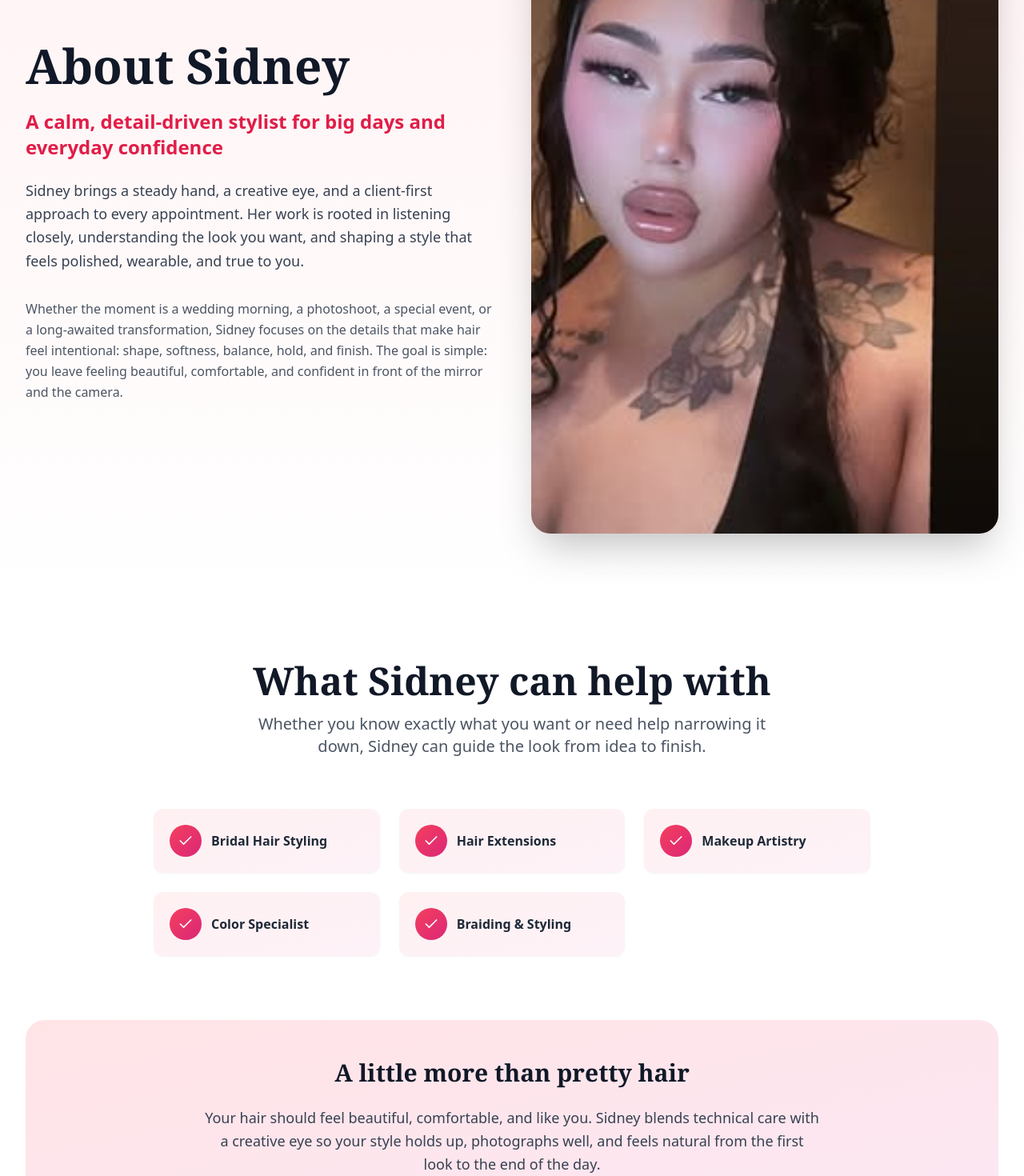
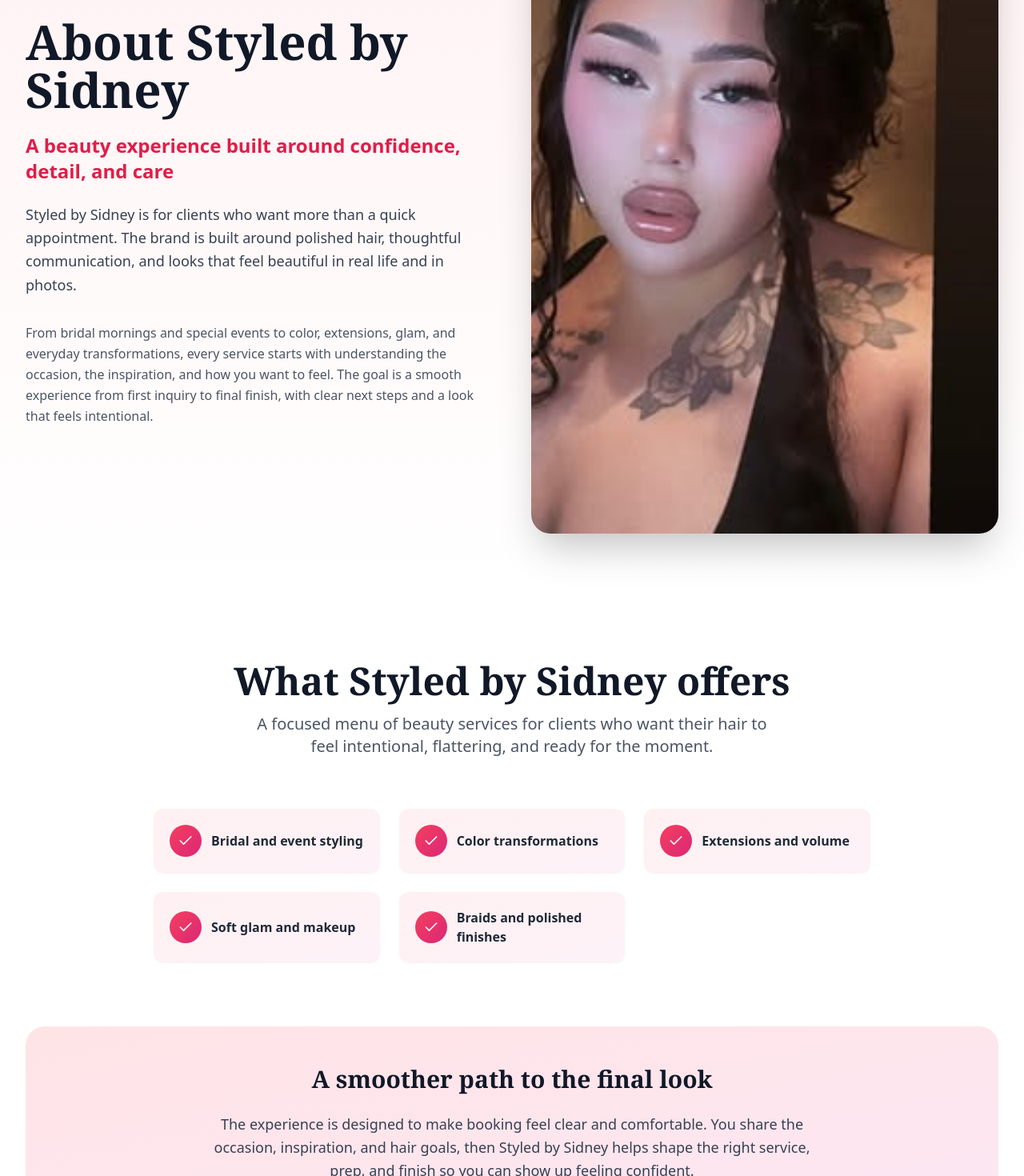
Before and after one commit to Rakeem-C/styled-with-sydney, a Next.js app: page /about in a window 1280 px wide. Shown: the part 240-1710 px from the top of the page at 80% size. Built offline with nearby package versions, Linux system fonts and the light colour scheme; a web font is replaced by a local one.

Commit message:
Refocus about page on business experience

```diff
--- a/app/about/page.tsx
+++ b/app/about/page.tsx
@@ -5,8 +5,8 @@ import { Expertise } from '@/components/expertise'
 import { CallToAction } from '@/components/call-to-action'
 
 export const metadata = {
-  title: 'About Sidney Kiyabu - Styled by Sidney',
-  description: 'Meet Sidney Kiyabu, the stylist behind Styled by Sidney, specializing in bridal styling, event hair, color, extensions, makeup, and braiding.',
+  title: 'About Styled by Sidney',
+  description: 'Learn about the Styled by Sidney experience for bridal styling, event hair, color, extensions, makeup, braids, and polished photo-ready finishes.',
 }
 
 export default function AboutPage() {
--- a/components/about-hero.tsx
+++ b/components/about-hero.tsx
@@ -15,7 +15,7 @@ export function AboutHero() {
             transition={{ duration: 0.8 }}
           >
             <h1 className="font-serif text-5xl md:text-6xl font-bold text-gray-900 mb-6">
-              {siteContent?.bio?.title ?? 'About Sidney'}
+              {siteContent?.bio?.title ?? 'About Styled by Sidney'}
             </h1>
             <p className="text-2xl text-rose-600 font-semibold mb-6">
               {siteContent?.bio?.subtitle ?? 'Your Hair Transformation Expert'}
--- a/components/expertise.tsx
+++ b/components/expertise.tsx
@@ -21,10 +21,10 @@ export function Expertise() {
           className="text-center mb-16"
         >
           <h2 className="font-serif text-4xl md:text-5xl font-bold text-gray-900 mb-4">
-            What Sidney can help with
+            What Styled by Sidney offers
           </h2>
           <p className="text-xl text-gray-600 max-w-2xl mx-auto">
-            Whether you know exactly what you want or need help narrowing it down, Sidney can guide the look from idea to finish.
+            A focused menu of beauty services for clients who want their hair to feel intentional, flattering, and ready for the moment.
           </p>
         </motion.div>
 
@@ -52,10 +52,10 @@ export function Expertise() {
           className="mt-20 bg-gradient-to-br from-rose-100 to-pink-100 rounded-3xl p-12 text-center"
         >
           <h3 className="font-serif text-3xl font-bold text-gray-900 mb-6">
-            A little more than pretty hair
+            A smoother path to the final look
           </h3>
           <p className="text-lg text-gray-700 max-w-3xl mx-auto leading-relaxed">
-            Your hair should feel beautiful, comfortable, and like you. Sidney blends technical care with a creative eye so your style holds up, photographs well, and feels natural from the first look to the end of the day.
+            The experience is designed to make booking feel clear and comfortable. You share the occasion, inspiration, and hair goals, then Styled by Sidney helps shape the right service, prep, and finish so you can show up feeling confident.
           </p>
         </motion.div>
       </div>
--- a/lib/content.ts
+++ b/lib/content.ts
@@ -20,16 +20,16 @@ export const siteContent = {
   },
 
   bio: {
-    title: "About Sidney",
-    subtitle: "A calm, detail-driven stylist for big days and everyday confidence",
-    description: "Sidney brings a steady hand, a creative eye, and a client-first approach to every appointment. Her work is rooted in listening closely, understanding the look you want, and shaping a style that feels polished, wearable, and true to you.",
-    extendedDescription: "Whether the moment is a wedding morning, a photoshoot, a special event, or a long-awaited transformation, Sidney focuses on the details that make hair feel intentional: shape, softness, balance, hold, and finish. The goal is simple: you leave feeling beautiful, comfortable, and confident in front of the mirror and the camera.",
+    title: "About Styled by Sidney",
+    subtitle: "A beauty experience built around confidence, detail, and care",
+    description: "Styled by Sidney is for clients who want more than a quick appointment. The brand is built around polished hair, thoughtful communication, and looks that feel beautiful in real life and in photos.",
+    extendedDescription: "From bridal mornings and special events to color, extensions, glam, and everyday transformations, every service starts with understanding the occasion, the inspiration, and how you want to feel. The goal is a smooth experience from first inquiry to final finish, with clear next steps and a look that feels intentional.",
     expertise: [
-      "Bridal Hair Styling",
-      "Hair Extensions",
-      "Makeup Artistry",
-      "Color Specialist",
-      "Braiding & Styling"
+      "Bridal and event styling",
+      "Color transformations",
+      "Extensions and volume",
+      "Soft glam and makeup",
+      "Braids and polished finishes"
     ],
     image: "/sidney-bio.png"
   },
```
